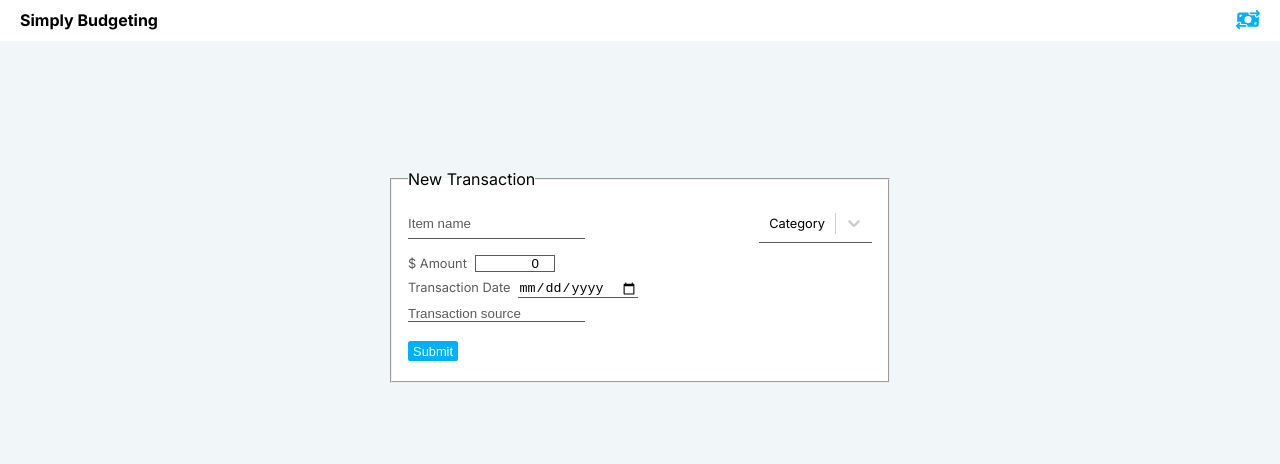
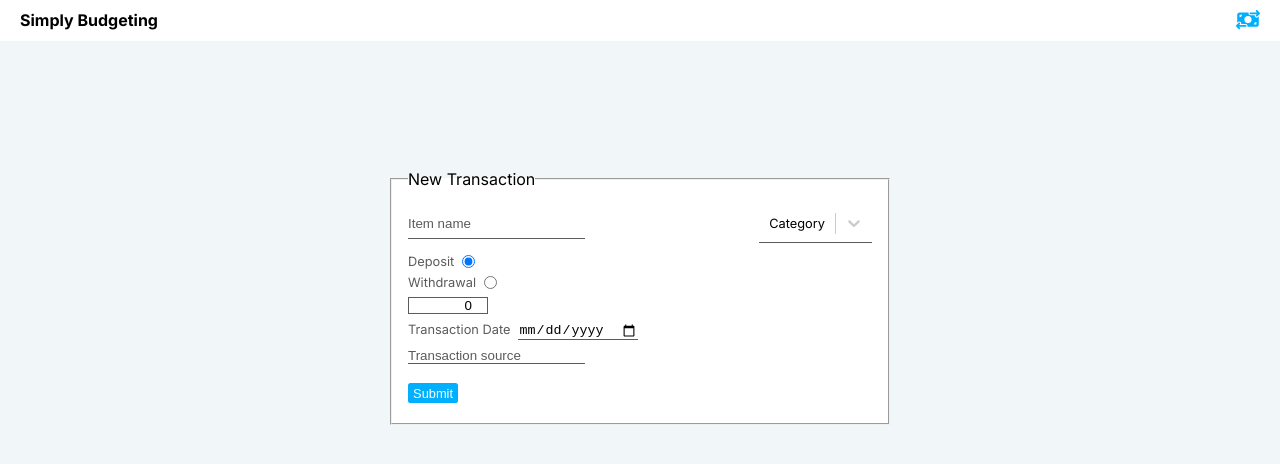
Before and after one commit to overtonjust/budget-app-frontend, a React (Vite) app: page /update in a window 1280 px wide. Shown: the top 464 px of the page. Built offline with nearby package versions, Linux system fonts and the light colour scheme; no server answers.

Commit message:
update radio box

```diff
--- a/src/pages/Form/Form.jsx
+++ b/src/pages/Form/Form.jsx
@@ -27,6 +27,7 @@ const Form = () => {
         {value: 'Expenses', label: 'Expenses'}
     ]
     const [errorMessage, setErrorMessage] = useState('')
+    const [transactionType, setTransactionType] = useState('deposit')
     const API = import.meta.env.VITE_API_KEY;
 
     if(pos) {
@@ -45,6 +46,7 @@ const Form = () => {
     }
 
     const handleChange = (e) => {
+
         setTransaction((prevState) => {
             return {...prevState, [e.target.name]: e.target. value}
         })
@@ -56,6 +58,16 @@ const Form = () => {
             return {...prevState, category: selectedOption.value}
         })
     }
+
+    const handleRadio = (e) => {
+        setTransactionType(e.target.value)
+        setTransaction((prevState) => {
+            const amount = e.target.value === 'withdrawal' ? -Math.abs(prevState.amount) : Math.abs(prevState.amount)
+             return {...prevState, amount}
+
+        })
+    }
+
 
     const handleSubmit = (e) => {
         e.preventDefault()
@@ -138,12 +150,34 @@ const Form = () => {
                     }}
                     />
                 </div>
-                <label htmlFor="amount"> $ Amount</label>
+                <div className="radio-holder">
+                    <label htmlFor="deposit">Deposit</label>
+                    <input
+                    type="radio"
+                    id='deposit'
+                    name='amountType'
+                    value='deposit'
+                    checked={transactionType === 'deposit'}
+                    onChange={handleRadio}
+                    />
+                </div>
+                <div className="radio-holder">
+                    <label htmlFor="withdrawal">Withdrawal</label>
+                    <input
+                    type="radio"
+                    id='withdrawal'
+                    name='amountType'
+                    value='withdrawal'
+                    checked={transactionType === 'withdrawal'}
+                    onChange={handleRadio}
+                    />
+                </div>
                 <input
                 className='input-number'
                 type="number"
                 id='amount'
                 name='amount'
+
                 value={transaction.amount}
                 onChange={handleChange}
                 />
--- a/src/pages/Form/Form.scss
+++ b/src/pages/Form/Form.scss
@@ -23,11 +23,20 @@ input {
     border-bottom: 1px solid $darkGrey;
 }
 
+input[type='radio'] {
+    margin-right: 8px;
+}
+
+.radio-holder {
+    display: flex;
+    align-items: center;
+}
 
 .input-box {
     display: flex;
     justify-content: space-between;
     margin-bottom: 8px;
+
 }
 
 .input-number {
```
